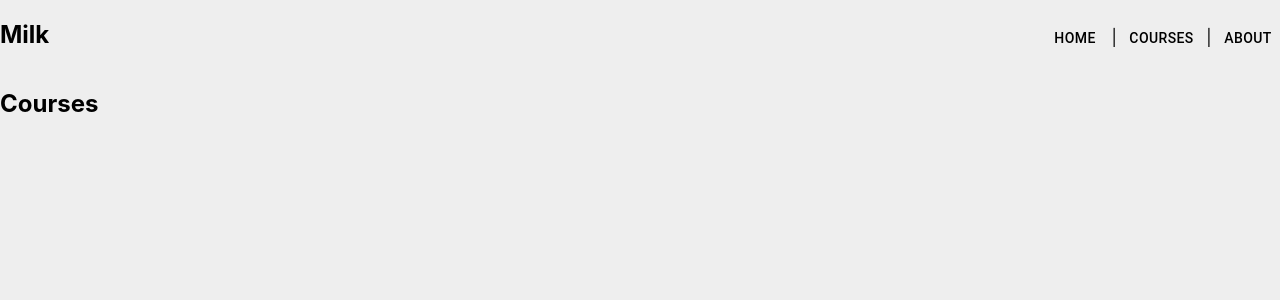
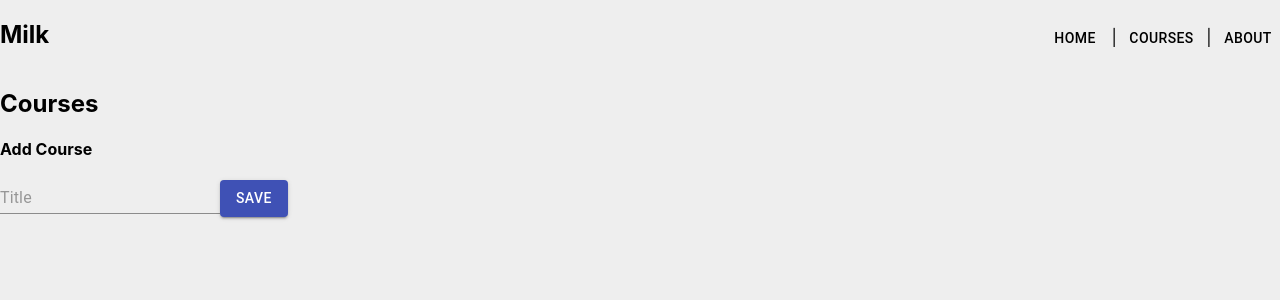
Before and after one commit to its-gio/pluralsight-react-redux, a React (Create React App) app: page /courses in a window 1280 px wide. Shown: the top 300 px of the page. Built offline with nearby package versions, Linux system fonts and the light colour scheme.

Commit message:
Created form with changes and submit functions.

```diff
--- a/src/Components/Courses.jsx
+++ b/src/Components/Courses.jsx
@@ -1,11 +1,39 @@
 import React, { Component } from "react";
+import { Button, Input } from "@material-ui/core";
 
 export default class Courses extends Component {
+  state = {
+    course: {
+      title: "",
+    },
+  };
+
+  handleChange = (e) => {
+    this.setState({ course: { [e.target.name]: e.target.value } });
+  };
+
+  handleSubmit = (e) => {
+    e.preventDefault();
+
+    console.log("Testing!");
+  };
+
   render() {
     return (
-      <div>
+      <form onSubmit={this.handleSubmit}>
         <h2>Courses</h2>
-      </div>
+        <h4>Add Course</h4>
+        <Input
+          placeholder="Title"
+          inputProps={{ "aria-label": "description" }}
+          value={this.state.course.title}
+          onChange={this.handleChange}
+          name="title"
+        />
+        <Button type="submit" variant="contained" color="primary">
+          Save
+        </Button>
+      </form>
     );
   }
 }
```
